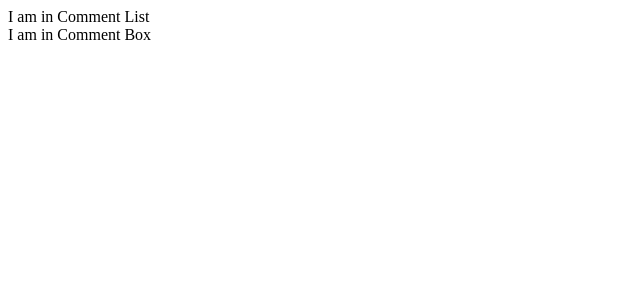
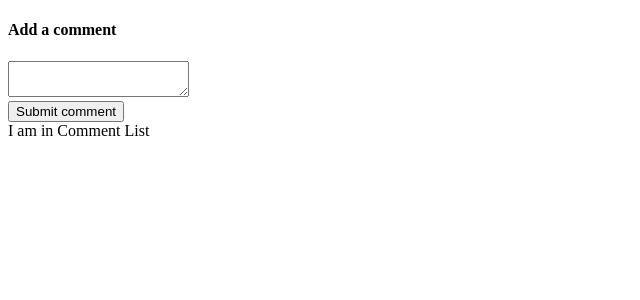
Before and after one commit to chaudharychandan/react-comment-app, a React (Create React App) app: page / in a window 1280 px wide. Shown: the top 300 px of the page, without its empty margins (0-640 px from the left). Built offline with nearby package versions, Linux system fonts and the light colour scheme.

Commit message:
Change function based commentbox to class based component

```diff
--- a/src/components/App.js
+++ b/src/components/App.js
@@ -1,12 +1,12 @@
 import React from 'react';
+import CommentBox from 'components/CommentBox';
 import CommentList from 'components/CommentList';
-import CommentBox from 'components/CommentBox';
 
 export default () => {
   return (
     <div>
+      <CommentBox />
       <CommentList />
-      <CommentBox />
     </div>
   );
 };
--- a/src/components/CommentBox.js
+++ b/src/components/CommentBox.js
@@ -1,5 +1,17 @@
-import React from 'react';
+import React, { Component } from 'react';
 
-export default () => {
-  return <div>I am in Comment Box</div>;
+class CommentBox extends Component {
+  render() {
+    return (
+      <form>
+        <h4>Add a comment</h4>
+        <textarea />
+        <div>
+          <button>Submit comment</button>
+        </div>
+      </form>
+    );
+  }
 }
+
+export default CommentBox;
```
